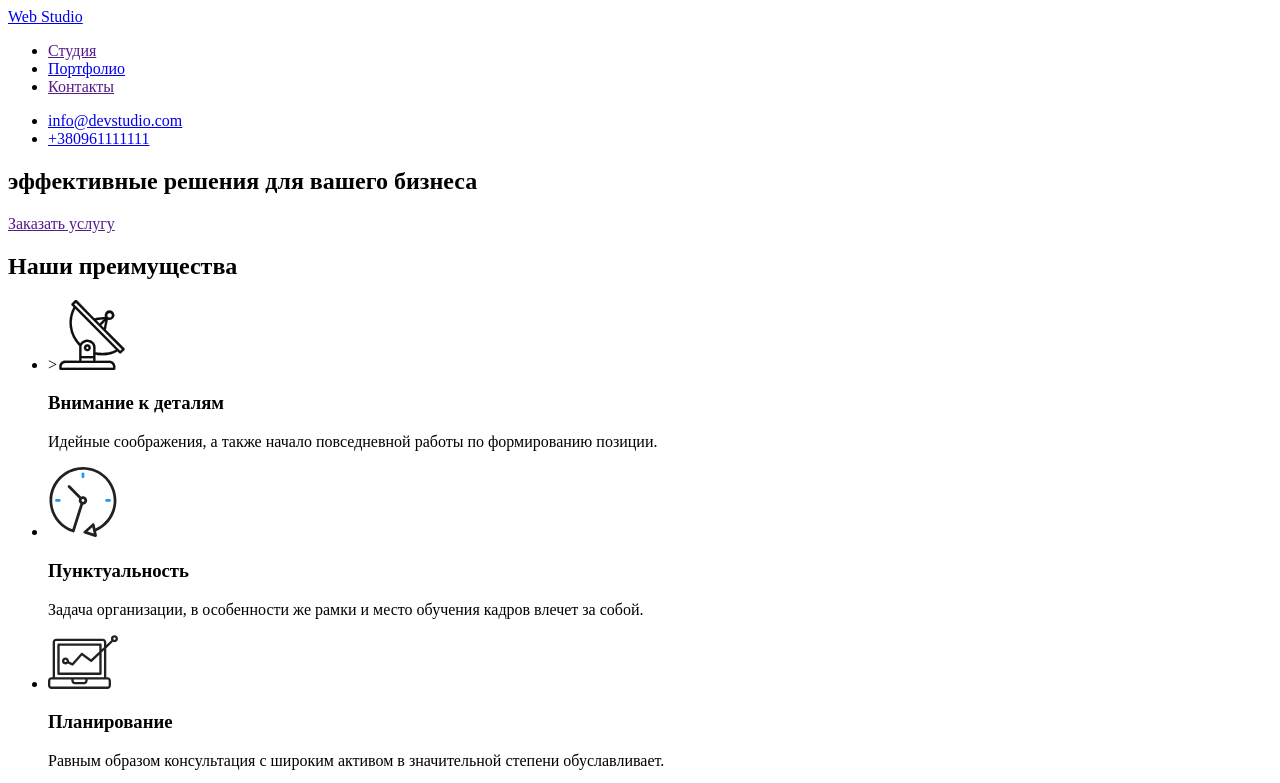
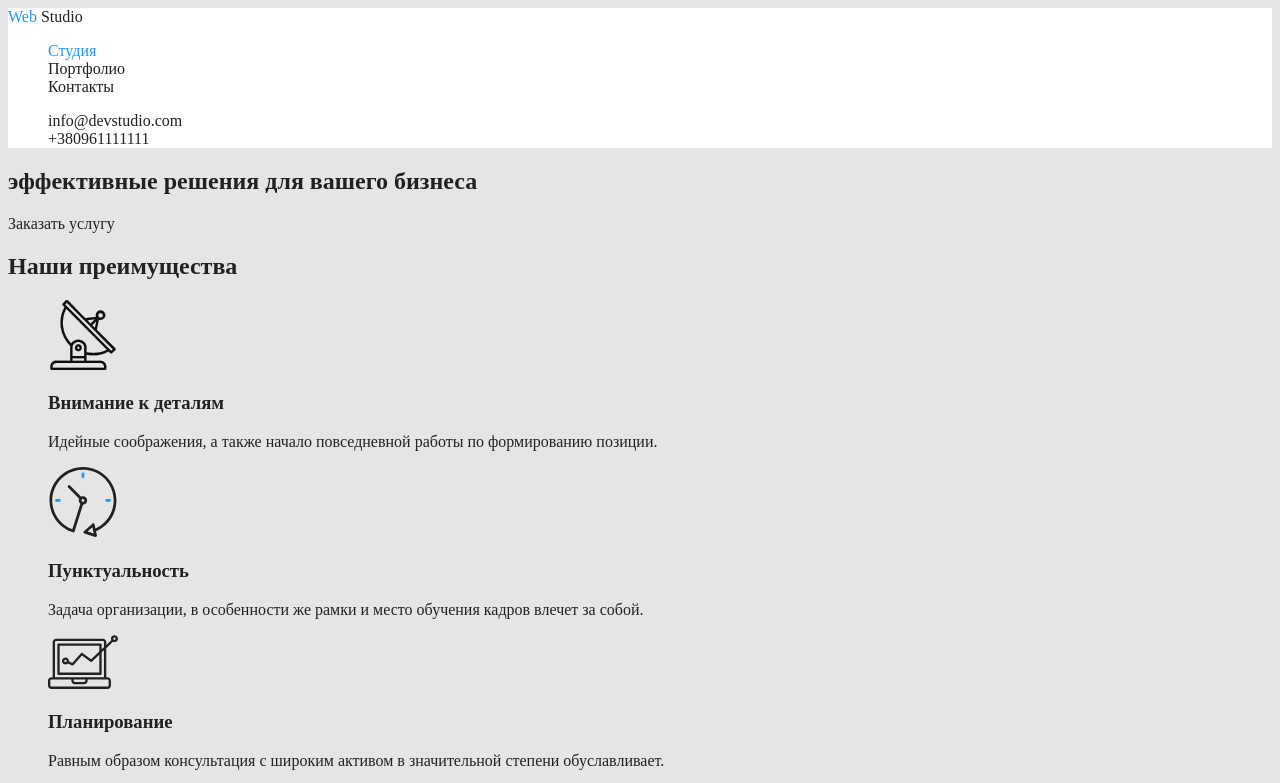
Before and after one commit to Roman-Denysenko/goit-markup-hw-02, a plain HTML site: page index.html in a window 1280 px wide. Shown: the top 783 px of the page. Drawn offline with Linux system fonts and the light colour scheme.

Commit message:
Добавляет стили цвета в шапке "Студии" и "Портфолио"

```diff
--- /dev/null
+++ b/css/style.css
@@ -0,0 +1,45 @@
+/* #2196F3 */
+/* #212121 */
+
+:root {
+  --main-color-text: #212121;
+  --accent-color: #2196f3;
+}
+
+body {
+  color: var(--main-color-text);
+  background-color: #e5e5e5;
+}
+
+a {
+  text-decoration: none;
+  color: var(--main-color-text);
+}
+
+ul {
+  list-style: none;
+}
+
+/*шапка*/
+
+.header {
+  background-color: #ffffff;
+}
+
+.logo-link .logo-web {
+  color: var(--accent-color);
+}
+
+.header .link:hover,
+.header .link:focus {
+  color: var(--accent-color);
+}
+
+.header .link-mail:hover,
+.header .link-mail:focus {
+  color: var(--accent-color);
+}
+
+.nav .link.current {
+  color: var(--accent-color);
+}
--- a/index.html
+++ b/index.html
@@ -4,24 +4,29 @@
     <meta charset="UTF-8" />
     <meta name="viewport" content="width=device-width, initial-scale=1.0" />
     <title>Веб студия</title>
+    <link rel="stylesheet" href="./css/style.css" />
   </head>
   <body>
     <!-- Шапка-->
-    <header>
+    <header class="header">
       <!--Навигация сайта-->
-      <nav>
-        <a href="./index.html" lang="en">
-          Web Studio
+      <nav class="nav">
+        <a href="./index.html" lang="en" class="logo-link">
+          <span class="logo-web">Web</span> Studio
         </a>
 
-        <ul>
-          <li><a href="">Студия</a></li>
-          <li><a href="./portfolio.html">Портфолио</a></li>
-          <li><a href="">Контакты</a></li>
+        <ul class="nav-list">
+          <li><a href="" class="link current">Студия</a></li>
+          <li><a href="./portfolio.html" class="link">Портфолио</a></li>
+          <li><a href="" class="link">Контакты</a></li>
         </ul>
 
         <ul>
-          <li><a href="mailto:info@devstudio.com">info@devstudio.com</a></li>
+          <li>
+            <a href="mailto:info@devstudio.com" class="link-mail"
+              >info@devstudio.com</a
+            >
+          </li>
           <li><a href="tel:+380961111111">+380961111111</a></li>
         </ul>
       </nav>
@@ -40,7 +45,7 @@
         <h2>Наши преимущества</h2>
         <ul>
           <li>
-            ><img src="./image/antenna.svg" alt="Спутниковая тарелка" />
+            <img src="./image/antenna.svg" alt="Спутниковая тарелка" />
             <h3>Внимание к деталям</h3>
             <p>
               Идейные соображения, а также начало повседневной работы по
```
Also changed, not shown: portfolio.html (+14 -9 lines).
